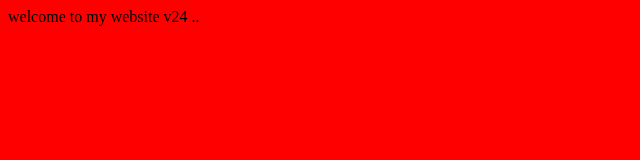
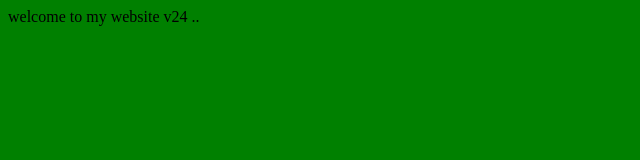
Before and after one commit to veeresh18-git/jenkins_training_2024_docker, a plain HTML site: page index.html in a window 1280 px wide. Shown: the whole page, without its empty margins (0-640 px from the left). Drawn offline with Linux system fonts and the light colour scheme.

Commit message:
Update index.html

```diff
--- a/index.html
+++ b/index.html
@@ -1,3 +1,3 @@
-<body bgcolor='red'>
+<body bgcolor='green'>
 welcome to my website v24 ..
 </body>
```
